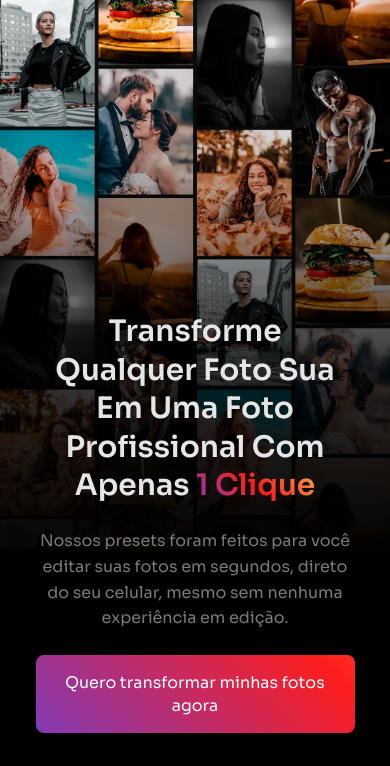
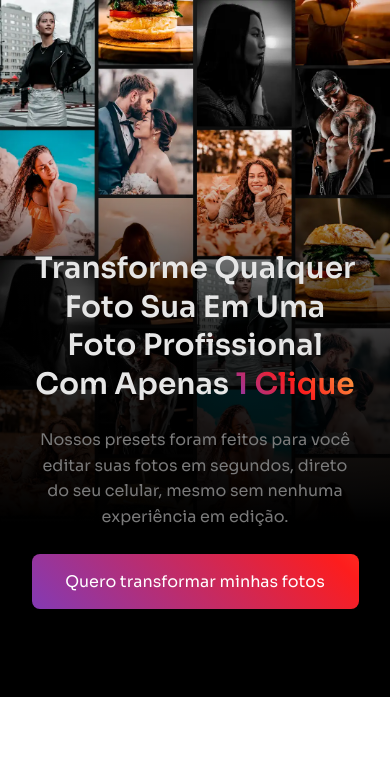
Before and after one commit to pabloccard/presets-latam, a plain HTML site: page index.html in a window 390 px wide. Shown: the top 766 px of the page. Drawn offline with nearby package versions, Linux system fonts and the light colour scheme.

Commit message:
teste hero e animação

```diff
--- a/index.html
+++ b/index.html
@@ -16,6 +16,8 @@
 
   <link href="https://fonts.googleapis.com/css2?family=Sora:wght@400;600;700&display=swap" rel="stylesheet">
 
+  <script src="https://unpkg.com/scrollreveal" defer></script>
+
 
 
   <!-- CSS -->
@@ -23,23 +25,24 @@
 </head>
 
 <body>
-  <section class="hero">
-  <div class="hero__mobile-wrapper">
-    <img src="img/novohero.webp" alt="Foto Mobile" class="hero__image--mobile" />
+ <section class="hero">
+  <img src="img/novohero.webp" alt="Foto Mobile" class="hero__image--mobile" />
+  <div class="hero__bg"></div>
+
+  <div class="hero__inner  ">
     <div class="hero__content">
-      <h1 class="hero__headline">Transforme qualquer foto sua em uma foto profissional com apenas <span class="text-gradient">1 clique</span></h1>
-      <p class="hero__text">Nossos presets foram feitos para você editar suas fotos em segundos, direto do seu celular, mesmo sem nenhuma experiência em edição.</p>
-      <a href="#comprar" class="hero__btn">Quero transformar minhas fotos agora</a>
+      <h1 data-animate style="transition-delay: 0ms" class="hero__headline" >Transforme qualquer foto sua em uma foto profissional com apenas <span class="text-gradient">1 clique</span></h1>
+      <p data-animate style="transition-delay: 200ms" class="hero__text">Nossos presets foram feitos para você editar suas fotos em segundos, direto do seu celular, mesmo sem nenhuma experiência em edição.</p>
+      <a data-animate style="transition-delay: 400ms" href="#comprar" class="hero__btn ">Quero transformar minhas fotos</a>
+
+    </div>
+
+    <div class="hero__image--desktop">
+      <img src="img/hero.webp" alt="Foto Desktop" />
     </div>
   </div>
+</section>
 
-  <div class="hero__bg"></div>
-
-  <!-- Imagem Desktop -->
-  <div class="hero__image--desktop">
-    <img src="img/hero.webp" alt="Foto Desktop" />
-  </div>
-</section>
 
 
   <!-- Sessão 2 — O que são e como funcionam -->
@@ -106,8 +109,8 @@
 
   <section id="s3-presets-cenarios" class="section section--dark presets" aria-label="Presets em diferentes cenários">
     <div class="container">
-      <header class="presets__head">
-        <h2 class="h2 presets__title">  São Dezenas de Presets Para <span class="text-gradient">Você Usar</span>  em Diferentes Cenários</h2>
+      <header data-animate style="transition-delay: 0ms" class="presets__head">
+        <h2  class="h2 presets__title">  São Dezenas de Presets Para <span class="text-gradient">Você Usar</span>  em Diferentes Cenários</h2>
         <p class="presets__sub">Com nossos presets, suas fotos ganham cor, presença e estilo em segundos.</p>
       </header>
 
@@ -117,18 +120,18 @@
 
         <!-- 10 -->
         <article class="card">
-          <h3 class="card__title">Skin Retouch <p class="card__count badge">24 presets</p>
+          <h3 data-animate style="transition-delay: 100ms" class="card__title">Skin Retouch <p class="card__count badge">24 presets</p>
           </h3>
 
 
 
 
-          <p class="card_description">Uma coleção de presets criada para valorizar a naturalidade da pele, seja em tons
+          <p data-animate style="transition-delay: 200ms" class="card_description">Uma coleção de presets criada para valorizar a naturalidade da pele, seja em tons
             claros ou escuros.</p>
           <!-- <img class="card__preview-grid" src="img/teste.png" alt="Exemplos de fotos com o efeito aplicado"
             loading="lazy" decoding="async" /> -->
 
-          <div class="ba ba--card ba--auto " data-start="50" aria-label="Comparador de imagem interativo">
+          <div data-animate style="transition-delay: 300ms" class="ba ba--card ba--auto " data-start="50" aria-label="Comparador de imagem interativo">
             <div class="ba__label-dynamic">Antes</div>
 
             <img class="ba__img is-before" src="img/skin-before.webp" alt="gym – antes" loading="lazy" decoding="async">
@@ -487,7 +490,25 @@
 
 
   <!-- JS -->
+
+
+
+  <script>
+  const observer = new IntersectionObserver((entries) => {
+    entries.forEach(entry => {
+      if (entry.isIntersecting) {
+        entry.target.classList.add('active');
+        observer.unobserve(entry.target); // remove se não quiser repetir
+      }
+    });
+  });
+
+  document.querySelectorAll('[data-animate]').forEach(el => observer.observe(el));
+</script>
+
   <script src="main.js"></script>
+
+
 </body>
 
 </html>
--- a/style.css
+++ b/style.css
@@ -170,6 +170,8 @@ body {
   width: 100%;
   overflow: hidden;
   box-sizing: border-box;
+    /* min-height: calc(var(--vh, 1vh) * 100); */
+
 }
 
 .hero__bg {
@@ -208,7 +210,6 @@ body {
   color: var(--gray-200);
   font-weight: 600;
   text-transform: capitalize;
-
 }
 
 .hero__text {
@@ -270,29 +271,25 @@ body {
     padding: 0;
   }
 
-  .hero__bg {
-    display: none;
+  .hero__image--mobile {
+    display: block;
+    width: 100%;
+    height: auto;
+    object-fit: cover;
+    object-position: top;
+    position: relative;
+    z-index: 0;
   }
 
   .hero__image--desktop {
     display: none;
   }
 
-  .hero__mobile-wrapper {
-    position: relative;
-    width: 100%;
+  .hero__inner {
     display: block;
   }
 
-  .hero__image--mobile {
-    display: block;
-    width: 100%;
-    height: auto;
-    object-fit: contain;
-    object-position: center;
-  }
-
-  .hero__mobile-wrapper::after {
+  .hero::after {
     content: '';
     position: absolute;
     bottom: 0;
@@ -302,12 +299,12 @@ body {
     background: linear-gradient(
       to top,
       rgba(0, 0, 0, 1) 0%,
-      rgba(0, 0, 0, 1) 20%,
-      rgba(0, 0, 0, 0.95) 35%,
+      rgba(0, 0, 0, 1) 25%,
       rgba(0, 0, 0, 0.8) 50%,
       rgba(0, 0, 0, 0.5) 65%,
-      rgba(0, 0, 0, 0.2) 80%,
-      rgba(0, 0, 0, 0.05) 90%,
+      rgba(0, 0, 0, 0.1) 75%,
+      rgba(0, 0, 0, 0) 85%,
+      rgba(0, 0, 0, 0) 95%,
       transparent 100%
     );
     z-index: 1;
@@ -317,9 +314,9 @@ body {
   .hero__content {
     position: relative;
     margin: auto;
-  margin-top: -30vh; /* começa exatamente após metade da altura da viewport */
     z-index: 2;
-  padding: 1rem;
+    margin-top: -80%; /* sobe o conteúdo para que comece após ~50% da imagem */
+    padding: 0.75rem;
     width: 100%;
     max-width: 90%;
     display: flex;
@@ -343,8 +340,10 @@ body {
     font-size: 1rem;
     margin-top: 1rem;
     margin: auto;
+    width: 100%;
   }
 }
+
 
 
 
@@ -1406,3 +1405,14 @@ body {
   transition: opacity 0.3s ease;
   opacity: 1;
 }
+
+[data-animate] {
+  opacity: 0;
+  transform: translateY(30px); /* vem de baixo */
+  transition: all 0.8s ease-out;
+}
+
+[data-animate].active {
+  opacity: 1;
+  transform: translateY(0);
+}
```
Lines whose indentation alone changed are shown as unchanged.
